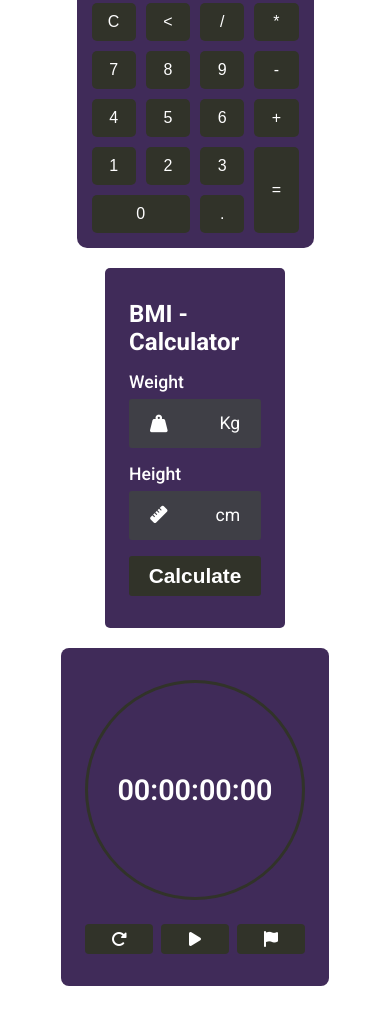
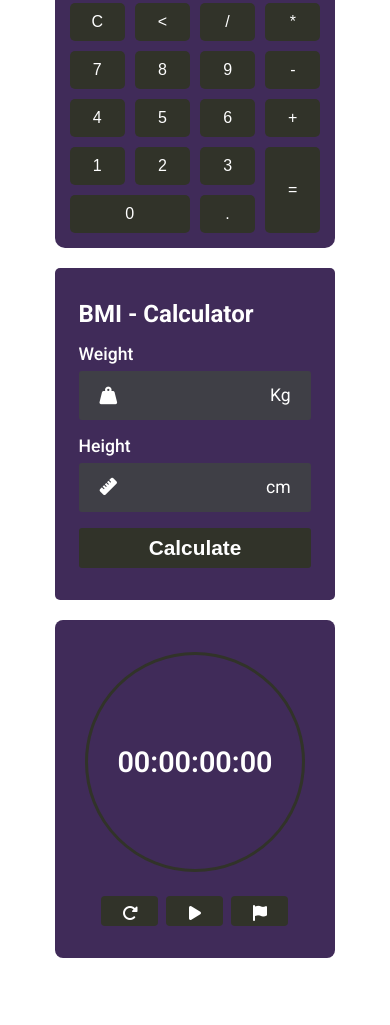
Before and after one commit to HorieAkiyoshi/clock-calculator-bmicalculator-stopwatch, a plain HTML site: page index.html in a window 390 px wide. Shown: the part 287-1312 px from the top of the page. After the commit the page ends 1285 px from the top, so only its background shows below. Drawn offline with Linux system fonts and the light colour scheme.

Commit message:
third commit

```diff
--- a/css/style.css
+++ b/css/style.css
@@ -349,6 +349,75 @@ main{
         gap: 20px;
         margin-bottom: 40px;
     }
+
+    .part-calculator{
+        width: 100%;
+    }
+
+    .calculator-box{
+        width: 55%;
+    }
+
+    .part-bmi{
+        width: 100%;
+    }
+
+    #calculator{
+        width: 55%;
+    }
+
+    .part-stopwatch{
+        width: 100%;
+    }
+
+    #stopwatch{
+        display: flex;
+        align-items: center;
+        justify-content: center;
+        flex-direction: column;
+        width: 55%;
+    }
+
+    #actions button{
+        display: inline-block;
+        width: 100px;
+    }
+
+}
+
+@media screen and (max-width: 706px){
+    .part-calculator{
+        width: 100%;
+    }
+
+    .calculator-box{
+        width: 80%;
+    }
+
+    .part-bmi{
+        width: 100%;
+    }
+
+    #calculator{
+        width: 80%;
+    }
+
+    .part-stopwatch{
+        width: 100%;
+    }
+
+    #stopwatch{
+        display: flex;
+        align-items: center;
+        justify-content: center;
+        flex-direction: column;
+        width: 80%;
+    }
+
+    #actions button{
+        display: inline-block;
+        width: 57px;
+    }
 }
 
 @media screen and (max-width: 434px){
--- a/index.html
+++ b/index.html
@@ -60,7 +60,7 @@
 					</div>
 
           <div class="part-bmi">
-            <section id="calculator">
+            <div id="calculator">
               <form id="form">
                 <h1 id="title">
                   BMI - Calculator
@@ -105,7 +105,7 @@
                   <a href="https://jovempan.com.br/entretenimento/famosos/gaby-amarantos-detalha-como-perdeu-14kg-com-dieta-quero-seguir-forte-e-saudavel.html" target="_blank">More information about your BMI <i class="fa-solid fa-arrow-up-right-from-square"></i></a>
                 </div>
               </div>
-          </section>
+          </div>
           </div>
 
 					<div class="part-stopwatch">
```
